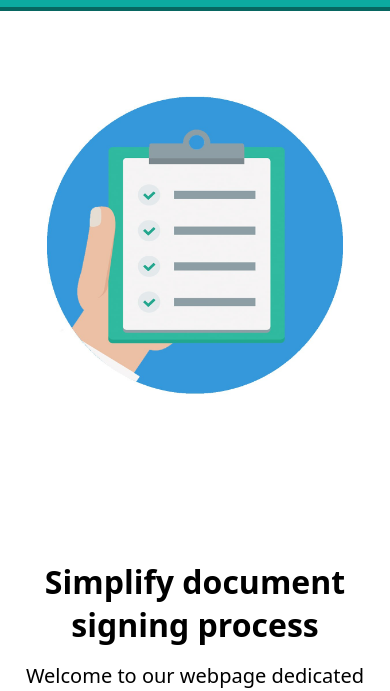
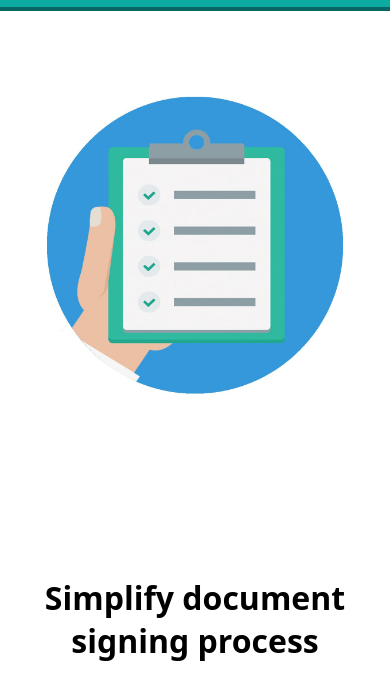
Before and after one commit to Rish281/hospital-documentation-webapp, a plain HTML site: page index.html in a window 390 px wide. Shown: the part 79-770 px from the top of the page. Drawn offline with Linux system fonts and the light colour scheme.

Commit message:
styles.css

```diff
--- a/styles.css
+++ b/styles.css
@@ -107,7 +107,7 @@ header {
 
     .home h1 {
         font-size: 2rem;
-        margin:1rem 3em;
+        margin:2rem 3em;
     }
 
     .home p {
```
